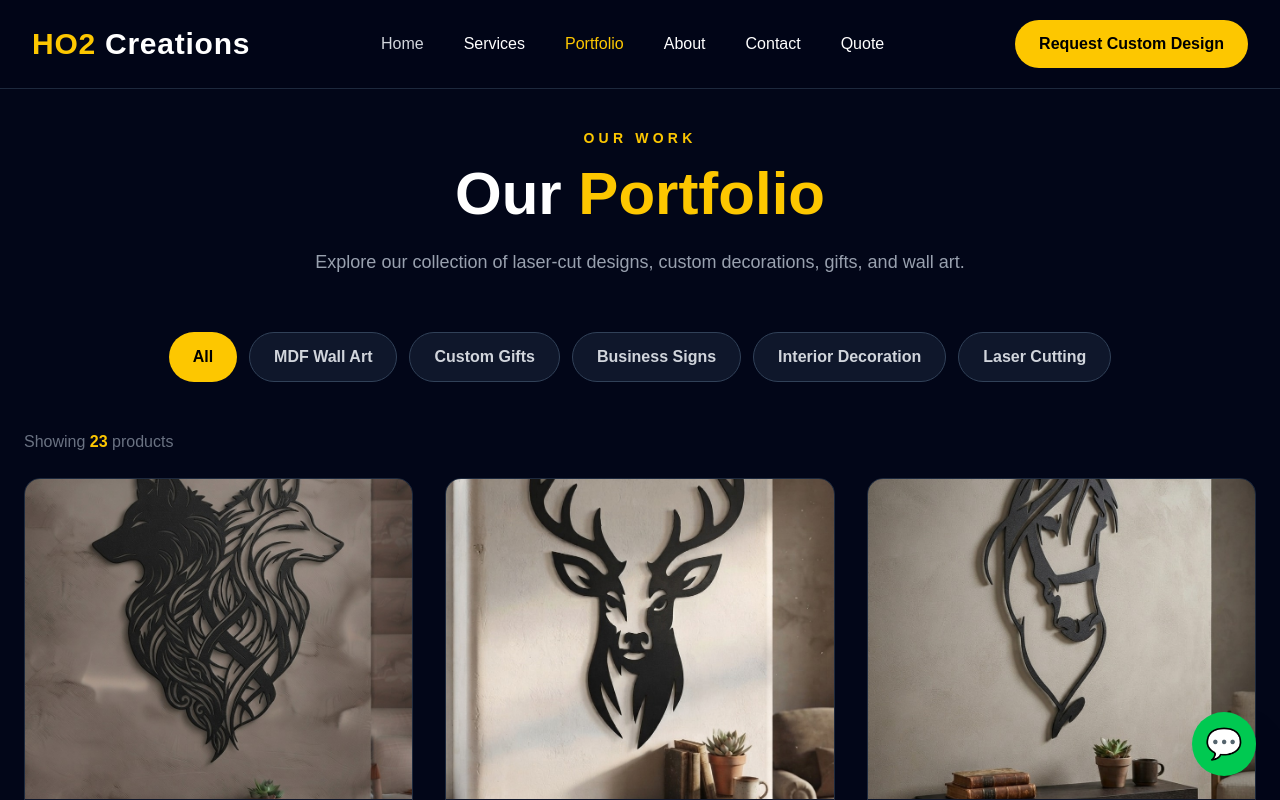
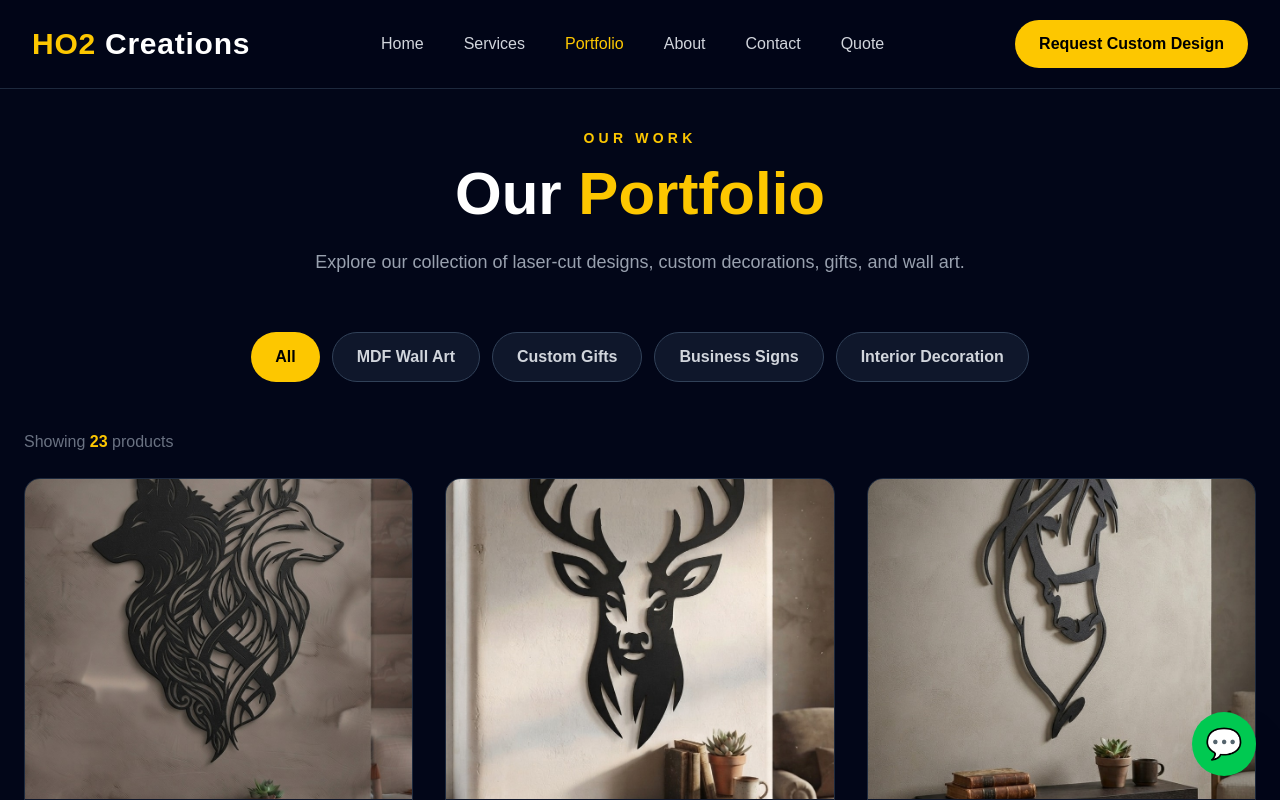
Before and after one commit to OmarShrif/ho2-laser, a Next.js app: page /portfolio in a window 1280 px wide. Shown: the top 800 px of the page. Built offline with nearby package versions, Linux system fonts and the light colour scheme.

Commit message:
Added Quote Chart and Edited Portfolio

```diff
--- a/app/portfolio/page.tsx
+++ b/app/portfolio/page.tsx
@@ -13,8 +13,7 @@ const categories = [
   "MDF Wall Art",
   "Custom Gifts",
   "Business Signs",
-  "Interior Decoration",
-  "Laser Cutting",
+  "Interior Decoration"
 ];
 
 export default function PortfolioPage() {
@@ -71,8 +70,8 @@ export default function PortfolioPage() {
               key={category}
               onClick={() => setActiveCategory(category)}
               className={`px-6 py-3 rounded-full font-semibold transition ${activeCategory === category
-                  ? "bg-yellow-400 text-black"
-                  : "bg-slate-900 text-gray-300 border border-slate-700 hover:border-yellow-400 hover:text-yellow-400"
+                ? "bg-yellow-400 text-black"
+                : "bg-slate-900 text-gray-300 border border-slate-700 hover:border-yellow-400 hover:text-yellow-400"
                 }`}
             >
               {category}
@@ -182,8 +181,8 @@ export default function PortfolioPage() {
                         }
                       }}
                       className={`py-3 rounded-xl font-bold transition ${alreadyAdded
-                          ? "bg-slate-700 text-gray-300 hover:bg-red-500 hover:text-white"
-                          : "bg-yellow-400 text-black hover:bg-yellow-300"
+                        ? "bg-slate-700 text-gray-300 hover:bg-red-500 hover:text-white"
+                        : "bg-yellow-400 text-black hover:bg-yellow-300"
                         }`}
                     >
                       {alreadyAdded
--- a/components/Navbar.tsx
+++ b/components/Navbar.tsx
@@ -2,42 +2,72 @@
 
 import Link from "next/link";
 import { usePathname } from "next/navigation";
+
 import { useQuote } from "@/context/QuoteContext";
 
 export default function Navbar() {
+
     const pathname = usePathname();
 
-    const { quoteItems } = useQuote();
+    const {
+        quoteItems,
+    } = useQuote();
 
-    const quoteCount = quoteItems.length;
+
+    /*
+     * Total quantity
+     *
+     * Example:
+     *
+     * Wolf x2
+     * Batman x1
+     *
+     * Quote = 3
+     */
+
+    const totalQuantity = quoteItems.reduce(
+        (total, item) =>
+            total + item.quantity,
+        0
+    );
+
 
     return (
+
         <header className="fixed top-0 left-0 w-full z-50 bg-slate-950/80 backdrop-blur-md border-b border-slate-800">
 
-            <div className="max-w-7xl mx-auto flex items-center justify-between px-8 py-5">
+            <div className="max-w-7xl mx-auto flex items-center justify-between px-6 md:px-8 py-5">
+
 
                 {/* Logo */}
 
                 <Link
                     href="/"
-                    className="text-3xl font-extrabold tracking-wide"
+                    className="text-2xl md:text-3xl font-extrabold tracking-wide"
                 >
+
                     <span className="text-yellow-400">
                         HO2
                     </span>{" "}
+
                     <span className="text-white">
                         Creations
                     </span>
+
                 </Link>
 
 
-                {/* Navigation */}
+                {/* Desktop Navigation */}
 
-                <nav className="hidden md:flex items-center gap-10 text-gray-300 font-medium">
+                <nav className="hidden md:flex gap-8 lg:gap-10 text-gray-300 font-medium">
+
 
                     <Link
                         href="/"
-                        className="hover:text-yellow-400 transition"
+                        className={`transition hover:text-yellow-400 ${pathname === "/"
+                                ? "text-yellow-400"
+                                : ""
+                            }`}
                     >
                         Home
                     </Link>
@@ -47,7 +77,7 @@ export default function Navbar() {
                         href="/services"
                         className={`transition hover:text-yellow-400 ${pathname === "/services"
                                 ? "text-yellow-400"
-                                : "text-white"
+                                : ""
                             }`}
                     >
                         Services
@@ -58,7 +88,7 @@ export default function Navbar() {
                         href="/portfolio"
                         className={`transition hover:text-yellow-400 ${pathname === "/portfolio"
                                 ? "text-yellow-400"
-                                : "text-white"
+                                : ""
                             }`}
                     >
                         Portfolio
@@ -69,7 +99,7 @@ export default function Navbar() {
                         href="/about"
                         className={`transition hover:text-yellow-400 ${pathname === "/about"
                                 ? "text-yellow-400"
-                                : "text-white"
+                                : ""
                             }`}
                     >
                         About
@@ -80,35 +110,42 @@ export default function Navbar() {
                         href="/contact"
                         className={`transition hover:text-yellow-400 ${pathname === "/contact"
                                 ? "text-yellow-400"
-                                : "text-white"
+                                : ""
                             }`}
                     >
                         Contact
                     </Link>
 
 
-                    {/* Quote List */}
+                    {/* Quote */}
 
                     <Link
                         href="/quote"
                         className={`relative transition hover:text-yellow-400 ${pathname === "/quote"
                                 ? "text-yellow-400"
-                                : "text-white"
+                                : ""
                             }`}
                     >
+
                         Quote
 
-                        {quoteCount > 0 && (
-                            <span className="absolute -top-3 -right-5 bg-yellow-400 text-black text-xs font-bold min-w-[20px] h-5 px-1 rounded-full flex items-center justify-center">
-                                {quoteCount}
+
+                        {totalQuantity > 0 && (
+
+                            <span className="absolute -top-3 -right-5 min-w-5 h-5 px-1 flex items-center justify-center bg-yellow-400 text-black text-xs font-bold rounded-full">
+
+                                {totalQuantity}
+
                             </span>
+
                         )}
+
                     </Link>
 
                 </nav>
 
 
-                {/* Request Custom Design */}
+                {/* Desktop CTA */}
 
                 <Link
                     href="/quote"
@@ -117,8 +154,34 @@ export default function Navbar() {
                     Request Custom Design
                 </Link>
 
+
+                {/* Mobile Quote */}
+
+                <Link
+                    href="/quote"
+                    className="md:hidden relative flex items-center gap-2 bg-yellow-400 text-black px-4 py-2 rounded-full font-semibold"
+                >
+
+                    <span>
+                        Quote
+                    </span>
+
+
+                    {totalQuantity > 0 && (
+
+                        <span className="min-w-5 h-5 px-1 flex items-center justify-center bg-black text-yellow-400 text-xs font-bold rounded-full">
+
+                            {totalQuantity}
+
+                        </span>
+
+                    )}
+
+                </Link>
+
             </div>
 
         </header>
+
     );
 }
```
